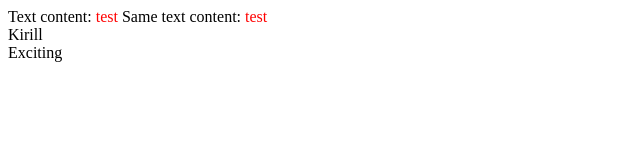
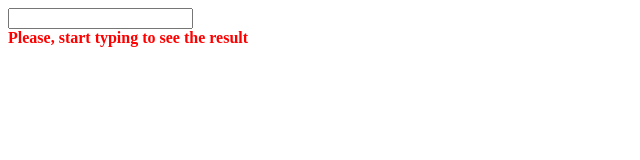
Before and after one commit to guitarino/hat.js, a website built with webpack: page demo/index.html in a window 1280 px wide. Shown: the whole page, without its empty margins (0-640 px from the left). Built offline with nearby package versions, Linux system fonts and the light colour scheme.

Commit message:
slightly better example

```diff
--- a/demo/index.html
+++ b/demo/index.html
@@ -5,16 +5,10 @@
   <meta name="viewport" content="width=device-width, initial-scale=1.0">
   <meta http-equiv="X-UA-Compatible" content="ie=edge">
   <title>Document</title>
-  <style>
-    div[something] {
-      color: yellowgreen;
-    }
-  </style>
+  <style></style>
 </head>
 <body>
-  <div id='root'>
-    this will be removed when we do render
-  </div>
+  <div id='root'></div>
   <script src='_bundle.js'></script>
 </body>
 </html>
--- a/demo/index.js
+++ b/demo/index.js
@@ -1,39 +1,22 @@
-import { hat, withKey } from '../src/hat';
+import { hat } from '../src/hat';
 
 const root = document.getElementById('root');
 
-const className = 'className';
-const textContent = 'textContent';
-const commentContent = 'commentContent';
-
-function tmpl({ className, textContent, something, commentContent }) {
+function rootTemplate({ input }) {
   return hat`
-    <div class='hat__className--start hat__className--${className} hat__className--end'>
-      Text content: ${textContent}
-      Same text content: ${textContent}
-      <div>Kirill</div>
-      <div id='testdiv' something=${something}>Exciting</div>
-      <!-- Some comment content: ${commentContent} -->
-    </div>
+    <input id='input' type='text' value=${input} />
+    <div class='value'>${
+      !input ? hat`
+        <span style='color: red; font-weight: bold;'>
+          Please, start typing to see the result
+        </span>
+      ` : input
+    }</div>
   `;
 }
 
-tmpl({
-  className: 'className',
-  textContent: hat`<span style='color: green'>${[
-    withKey(0, 'test0'),
-    withKey(1, 'test1'),
-    withKey(2, 'test2'),
-  ]}</span>`,
-  commentContent: 'commentContent',
-  something: 'great!'
-}).render(document.body);
-
-setTimeout(() => {
-  tmpl({
-    className: 'className',
-    textContent: hat`<span style='color: red'>test</span>`,
-    commentContent: 'commentContent',
-    something: { object: 'great!' }
-  }).render(document.body);
-}, 2000);
+rootTemplate({ input: '' }).render(root);
+const input = document.getElementById('input');
+input.addEventListener('input', () => {
+  rootTemplate({ input: input.value }).render(root);
+});
```
